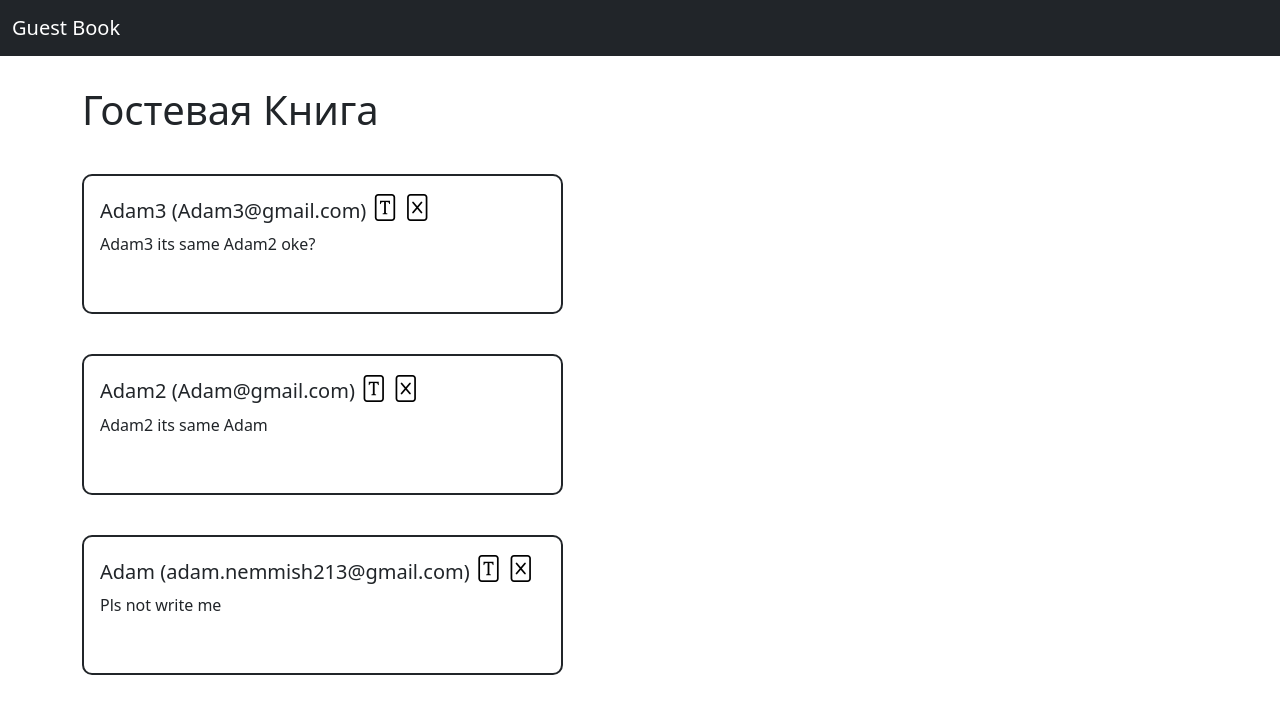
After one commit to dadya12/AtFirst_exam1, a Django app: page / in a window 1280 px wide. The commit adds this page. Shown: the top 714 px of the page. Run offline with Django 5.2, Linux system fonts and the light colour scheme; data comes from the database, SQL or seed files in the repository.

Commit message:
Выполнил 2 этап

```diff
--- a/webapp/templates/base.html
+++ b/webapp/templates/base.html
@@ -6,13 +6,15 @@
     <title>{% block title %}Task{% endblock %}</title>
     <link href="https://cdn.jsdelivr.net/npm/bootstrap@5.3.3/dist/css/bootstrap.min.css" rel="stylesheet"
           integrity="sha384-QWTKZyjpPEjISv5WaRU9OFeRpok6YctnYmDr5pNlyT2bRjXh0JMhjY6hW+ALEwIH" crossorigin="anonymous">
+    <link rel="stylesheet" href="https://cdn.jsdelivr.net/npm/bootstrap-icons@1.5.0/font/bootstrap-icons.css">
 </head>
 <body>
 
 <nav class="navbar navbar-expand-lg bg-dark" data-bs-theme="dark">
     <div class="container-fluid">
-      <a class="navbar-brand" href="{% url 'home_oke' %}">My market</a>
-    <button class="navbar-toggler" type="button" data-bs-toggle="collapse" data-bs-target="#navbarNavAltMarkup" aria-controls="navbarNavAltMarkup" aria-expanded="false" aria-label="Toggle navigation">
+        <a class="navbar-brand" href="{% url 'home_page' %}">Guest Book</a>
+        <button class="navbar-toggler" type="button" data-bs-toggle="collapse" data-bs-target="#navbarNavAltMarkup"
+                aria-controls="navbarNavAltMarkup" aria-expanded="false" aria-label="Toggle navigation">
             <span class="navbar-toggler-icon"></span>
         </button>
         <div class="collapse navbar-collapse" id="navbarNavAltMarkup" style="justify-content: flex-end">
@@ -35,6 +37,7 @@
 
 <script src="https://cdn.jsdelivr.net/npm/bootstrap@5.3.3/dist/js/bootstrap.bundle.min.js"
         integrity="sha384-YvpcrYf0tY3lHB60NNkmXc5s9fDVZLESaAA55NDzOxhy9GkcIdslK1eN7N6jIeHz"
-        crossorigin="anonymous"></script>
+        crossorigin="anonymous">
+</script>
 </body>
 </html>
--- /dev/null
+++ b/webapp/templates/home_page.html
@@ -0,0 +1,28 @@
+{% extends 'base.html' %}
+
+{% block title %}Guest Book{% endblock %}
+
+{% block navbar %}
+
+{% endblock %}
+
+{% block content_2 %}
+    <h1 style="margin-top: 30px">Гостевая Книга</h1>
+    {% for b in book %}
+        <div class="row" style="margin-top: 40px; max-width: 1010px">
+            <div class="col-sm-6 mb-3 mb-sm-0">
+                <div class="card" style="border: solid 2px; padding-bottom: 40px; border-radius: 10px">
+                    <div class="card-body">
+                        <h5 class="card-title">{{ b.author_name }} ({{ b.author_gmail }})
+                            <span>
+                            <a href="" style="font-size: 27px; color: black"><i class="bi bi-file-font"></i></a>
+                            <a href="" style="font-size: 27px; color: black"><i class="bi bi-file-excel"></i></a>
+                            </span>
+                        </h5>
+                        <p class="card-text">{{ b.text }}</p>
+                    </div>
+                </div>
+            </div>
+        </div>
+    {% endfor %}
+{% endblock %}
--- a/webapp/urls.py
+++ b/webapp/urls.py
@@ -1,5 +1,7 @@
 from django.urls import path
+from webapp.views import home_page
+
 
 urlpatterns = [
-
+    path('', home_page, name='home_page'),
 ]
--- a/webapp/views.py
+++ b/webapp/views.py
@@ -1,3 +1,8 @@
-from django.shortcuts import render
+from django.shortcuts import render, redirect
+from webapp.models import GuestBook
 
-# Create your views here.
+
+def home_page(request):
+    book = GuestBook.objects.all().filter(status='active').order_by('-created_at')
+    context = {'book': book}
+    return render(request, 'home_page.html', context)
```
Lines whose indentation alone changed are shown as unchanged.
